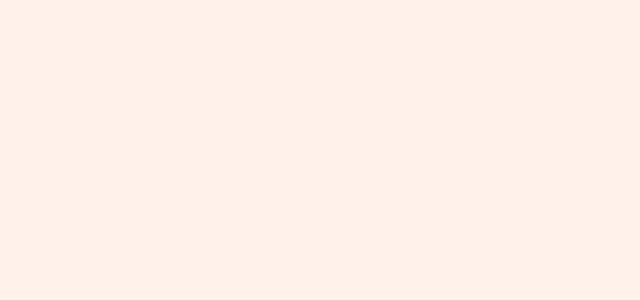
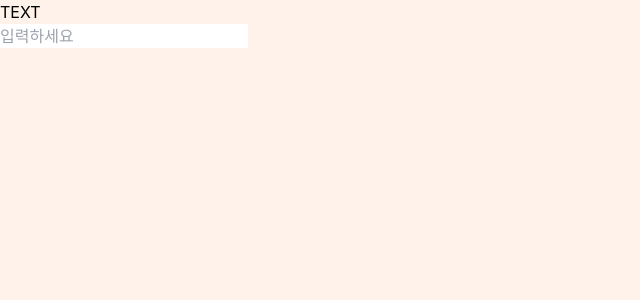
Before and after one commit to SVTeamD/yumyum-frontend, a React (Create React App) app: page /MakeStore in a window 1280 px wide. Before the commit this address had no page. Shown: the top 300 px of the page, without its empty margins (0-640 px from the left). Built offline with nearby package versions, Linux system fonts and the light colour scheme.

Commit message:
feat:Example page and components to make store registration

```diff
--- a/src/App.tsx
+++ b/src/App.tsx
@@ -2,6 +2,7 @@ import * as React from 'react';
 import { BrowserRouter, Routes, Route } from 'react-router-dom';
 import Mode from './pages/Mode';
 import Login from './pages/Login';
+import MakeStore from './pages/MakeStore';
 import Auth from './hooks/Auth';
 import Profile from './hooks/Profile';
 
@@ -14,6 +15,7 @@ export default function App() {
         <Routes>
           <Route path="/" element={<Mode />} />
           <Route path="/login" element={<Login />} />
+          <Route path="/MakeStore" element={<MakeStore />} />
 
           <Route path="/profile" element={<Profile />} />
           <Route path="/oauth/kakao/callback" element={<Auth />} />
--- /dev/null
+++ b/src/components/TextBox.tsx
@@ -0,0 +1,10 @@
+import React from 'react';
+
+export default function TextBox() {
+  return (
+    <>
+      <h1>TEXT</h1>
+      <input type="text" placeholder="입력하세요" />
+    </>
+  );
+}
--- /dev/null
+++ b/src/pages/MakeStore.tsx
@@ -0,0 +1,10 @@
+import React, { Component } from 'react';
+import TextBox from '../components/TextBox';
+
+export default function MakeStore() {
+  return (
+    <div>
+      <TextBox />
+    </div>
+  );
+}
```
